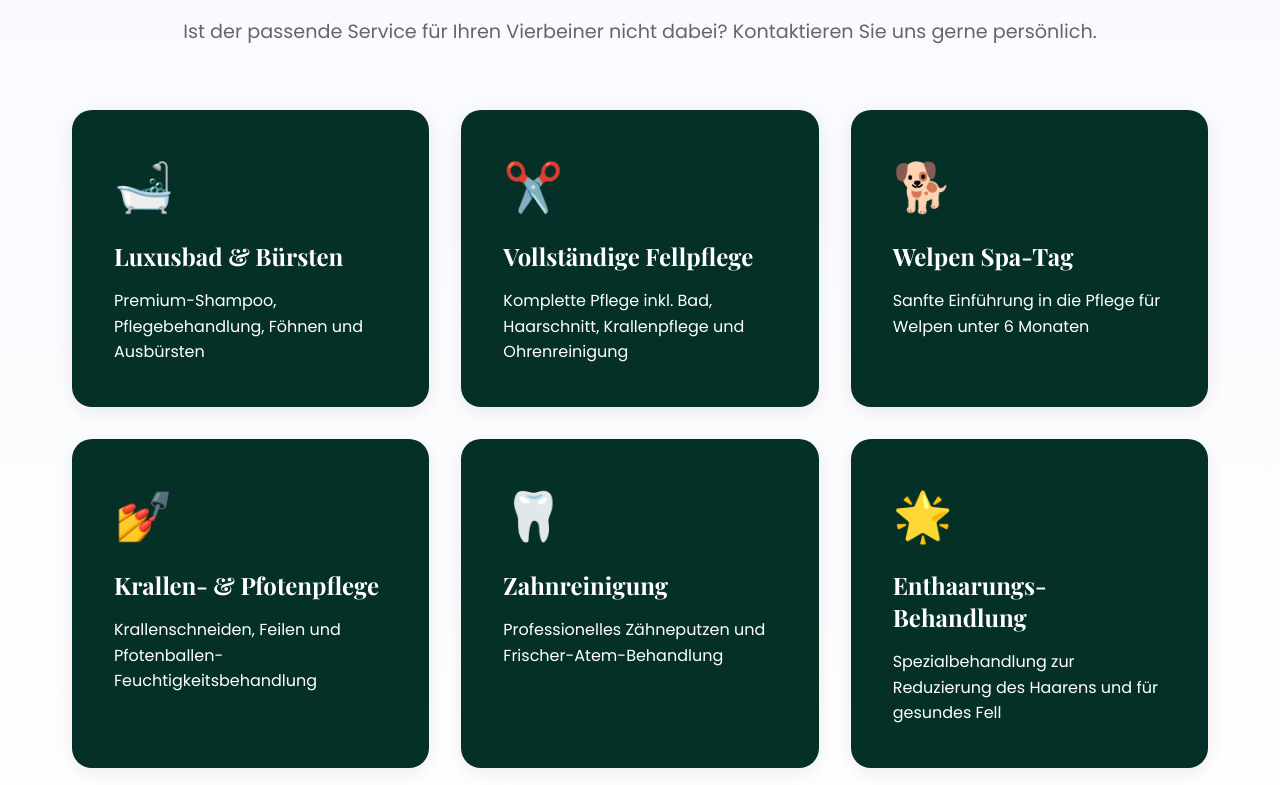
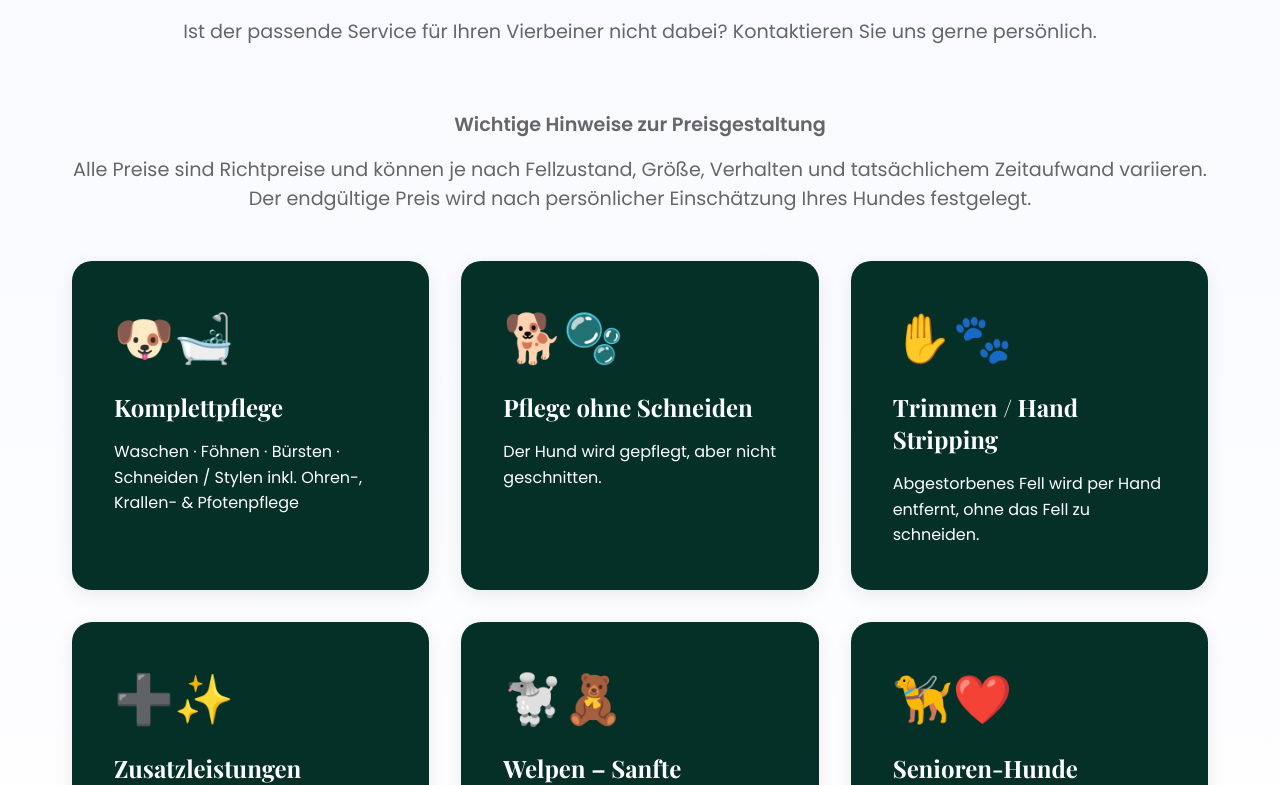
Before and after one commit to AMikic33/la-jolie-vie, a React (Create React App) app: page / in a window 1280 px wide. Shown: the part 1055-1840 px from the top of the page. Built offline with nearby package versions, Linux system fonts and the light colour scheme.

Commit message:
add more services

```diff
--- a/public/index.html
+++ b/public/index.html
@@ -2,7 +2,7 @@
 <html lang="en">
   <head>
     <meta charset="utf-8" />
-    <link rel="icon" href="%PUBLIC_URL%/favicon.ico" />
+    <link type="image/png" sizes="96x96" rel="icon" href="%PUBLIC_URL%/dog-paw.png" />
     <meta name="viewport" content="width=device-width, initial-scale=1" />
     <meta name="theme-color" content="#FF69B4" />
     <meta
--- a/src/App.css
+++ b/src/App.css
@@ -252,7 +252,7 @@
   text-align: center;
   font-size: 1.2rem;
   color: #666;
-  margin-bottom: 4rem;
+  margin-bottom: 1rem;
 }
 
 /* Gallery */
--- a/src/components/Services.js
+++ b/src/components/Services.js
@@ -6,45 +6,45 @@ export default function Services() {
   const services = [
     {
       id: 1,
-      name: 'Luxusbad & Bürsten',
+      name: 'Komplettpflege',
     //   price: '45-75€',
-      description: 'Premium-Shampoo, Pflegebehandlung, Föhnen und Ausbürsten',
-      icon: '🛁'
+      description: 'Waschen · Föhnen · Bürsten · Schneiden / Stylen inkl. Ohren-, Krallen- & Pfotenpflege',
+      icon: '🐶🛁'
     },
     {
       id: 2,
-      name: 'Vollständige Fellpflege',
+      name: 'Pflege ohne Schneiden',
     //   price: '65-120€',
-      description: 'Komplette Pflege inkl. Bad, Haarschnitt, Krallenpflege und Ohrenreinigung',
-      icon: '✂️'
+      description: 'Der Hund wird gepflegt, aber nicht geschnitten.',
+      icon: '🐕🫧'
     },
     {
       id: 3,
-      name: 'Welpen Spa-Tag',
+      name: 'Trimmen / Hand Stripping',
     //   price: '55-85€',
-      description: 'Sanfte Einführung in die Pflege für Welpen unter 6 Monaten',
-      icon: '🐕'
+      description: 'Abgestorbenes Fell wird per Hand entfernt, ohne das Fell zu schneiden.',
+      icon: '✋🐾'
     },
     {
       id: 4,
-      name: 'Krallen- & Pfotenpflege',
+      name: 'Zusatzleistungen',
     //   price: '25€',
-      description: 'Krallenschneiden, Feilen und Pfotenballen-Feuchtigkeitsbehandlung',
-      icon: '💅'
+      description: 'Ergänzende Leistungen, die optional zur Pflege hinzugebucht werden können.',
+      icon: '➕✨'
     },
     {
       id: 5,
-      name: 'Zahnreinigung',
+      name: 'Welpen – Sanfte Eingewöhnung',
     //   price: '30€',
-      description: 'Professionelles Zähneputzen und Frischer-Atem-Behandlung',
-      icon: '🦷'
+      description: 'Spielerische, stressfreie Gewöhnung an die Fellpflege.',
+      icon: '🐩🧸'
     },
     {
       id: 6,
-      name: 'Enthaarungs-Behandlung',
+      name: 'Senioren-Hunde',
     //   price: '40-70€',
-      description: 'Spezialbehandlung zur Reduzierung des Haarens und für gesundes Fell',
-      icon: '🌟'
+      description: 'Für Hunde ab 9 Jahren bieten wir einen Seniorenrabatt von 10%',
+      icon: '🦮❤️'
     }
   ];
 
@@ -52,7 +52,11 @@ export default function Services() {
     <section id="services" className="services-section">
       <div className="container">
         <h2 className="section-title">Leistungen</h2>
-        <p className="section-subtitle">Ist der passende Service für Ihren Vierbeiner nicht dabei? Kontaktieren Sie uns gerne persönlich.</p>
+        <p className="section-subtitle" style={{ marginBottom: '4rem' }}>Ist der passende Service für Ihren Vierbeiner nicht dabei? Kontaktieren Sie uns gerne persönlich.</p>
+        <div className="pricing-notice">
+          <h3 className="section-subtitle">Wichtige Hinweise zur Preisgestaltung</h3>
+          <p className="section-subtitle">Alle Preise sind Richtpreise und können je nach Fellzustand, Größe, Verhalten und tatsächlichem Zeitaufwand variieren. Der endgültige Preis wird nach persönlicher Einschätzung Ihres Hundes festgelegt.</p>
+        </div>
         <div className="services-grid">
           {services.map(service => (
             <div
```
Also changed, not shown: public/dog-paw.png (added).
